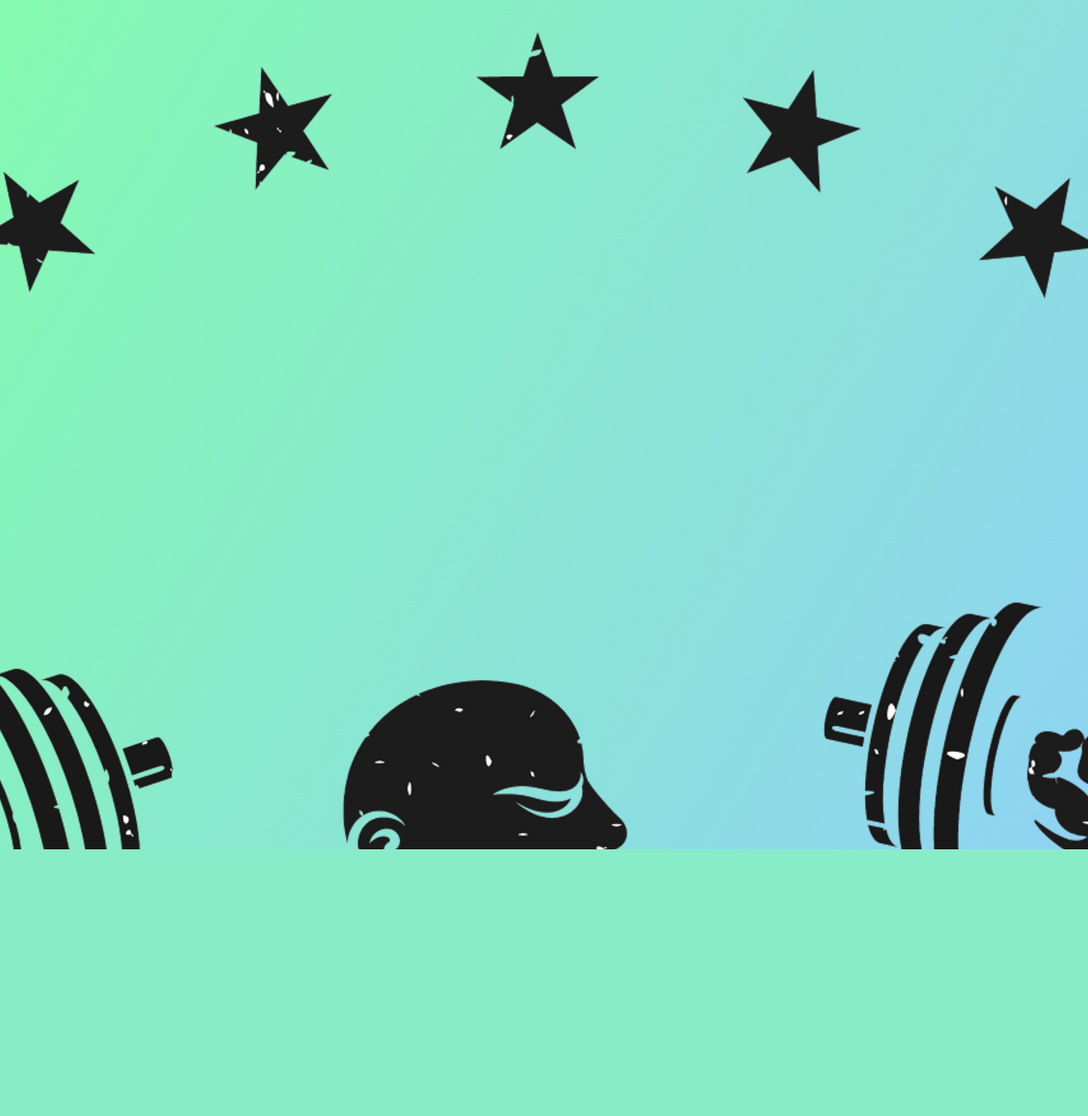
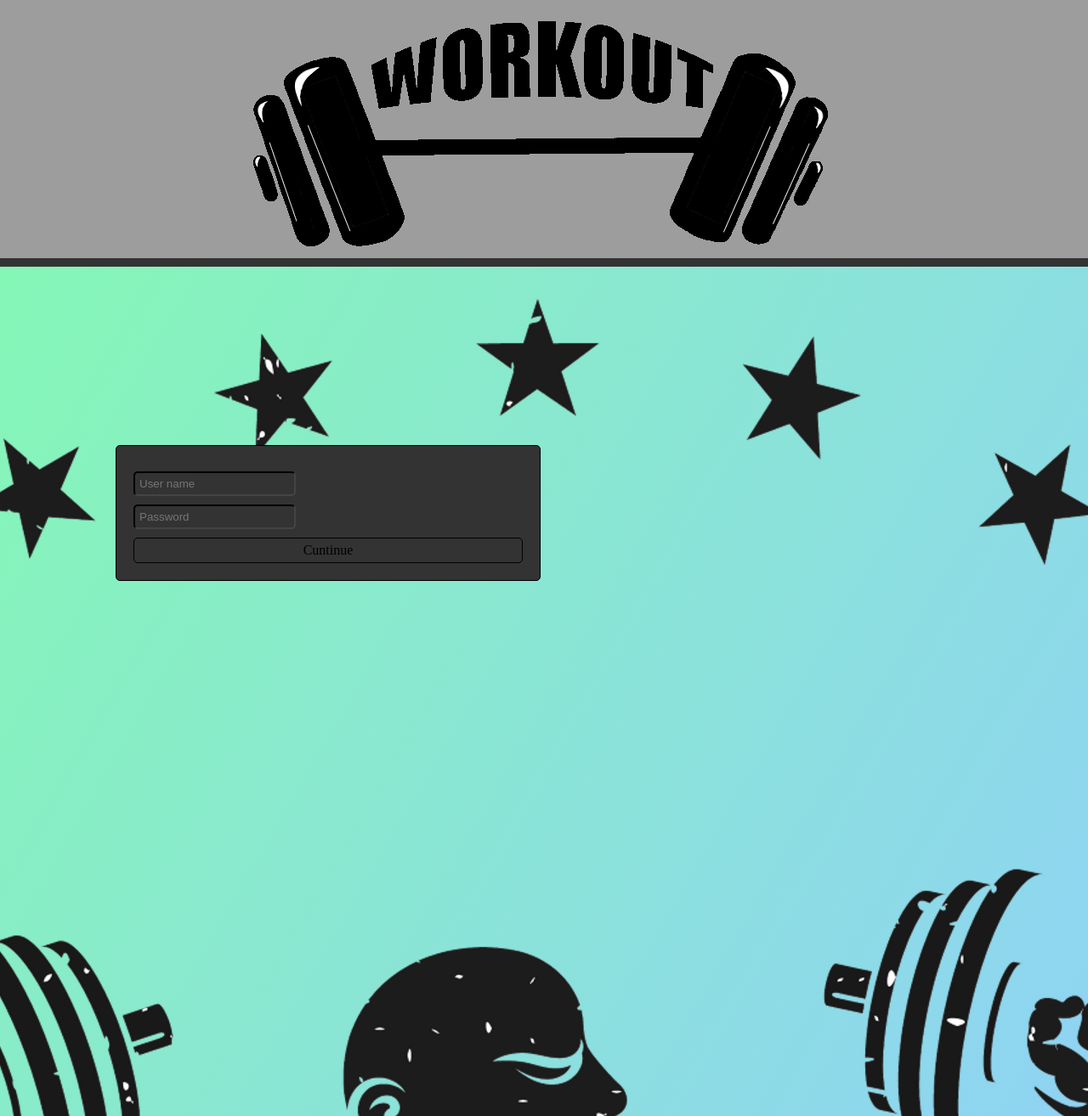
Before and after one commit to newmat123/workoutHP, a PHP site: page /login.php in a window 1280 px wide. Shown: the whole page at 85% size. Before the commit the page ends 1000 px from the top, so only its background shows below. Run offline with PHP 8.4, Linux system fonts and the light colour scheme; tables that the repository leaves empty or names only in its code hold one stand-in row (values such as "Sample post").

Commit message:
login page

```diff
--- a/index.html
+++ b/index.html
@@ -16,7 +16,7 @@
 
 
 
-    <div class="topnav">
+    <div class="topnav" id="topnav1">
 
       <div class="option" onclick="Home()">
         Home
--- a/login.php
+++ b/login.php
@@ -34,8 +34,23 @@
 
   <body>
 
+    <div class="header">
+      <img src="imges\Casper__Nicklas.png" alt="">
+    </div>
+
+    <div class="topnav" id="topnav1">
+
+    </div>
+
+
     <div class="column">
-      <div id="root">
+      <div class="loginHolder">
+        <input type="text" name="" value="" placeholder="User name" class="DataHolder">
+        <br>
+        <input type="text" name="" value="" placeholder="Password" class="DataHolder">
+        <div id="loginB" onclick="x" class="goB">
+          Cuntinue
+        </div>
 
       </div>
     </div>
--- a/planing.js
+++ b/planing.js
@@ -1,5 +1,6 @@
 function openPlaning() {
 
+  if(loggedIn){
     var date = new Date;
 
     var day = date.getDate(),
@@ -24,6 +25,9 @@ function openPlaning() {
     Container.appendChild(holder);
 
     document.getElementById('t').value = today;
+  }else {
+    location.href='login.php';
+  }
 }
 
 
--- a/style.css
+++ b/style.css
@@ -26,6 +26,9 @@ body {
   overflow: hidden;
   background-color: #333;
   height: auto;
+}
+#topnav1{
+  padding: 5px;
 }
 
 
@@ -142,7 +145,6 @@ p {
   width: 100%;
   height: 100%;
   background-color: #444;
-  margin-bottom: 100px;
 }
 
 .Day {
@@ -184,9 +186,11 @@ p {
 }
 
 .DataHolder {
+  margin-top: 10px;
   background-color: #333;
   border-radius: 5px;
   border-color: #444;
+  padding: 5px;
 }
 
 
@@ -197,6 +201,7 @@ p {
 }
 
 .goB {
+  margin-top: 10px;
   width: inherit;
   padding: 5px;
   border: solid 1px;
@@ -207,3 +212,17 @@ p {
 .goB:hover {
   background-color: #555;
 }
+
+.loginHolder {
+  min-width: 300px;
+  max-width: 500px;
+  height: auto;
+
+  margin-top: 200px;
+  margin-left: 10%;
+
+  padding: 20px;
+  border: solid 1px;
+  border-radius: 5px;
+  background-color: #333;
+}
```
Lines whose indentation alone changed are shown as unchanged.
